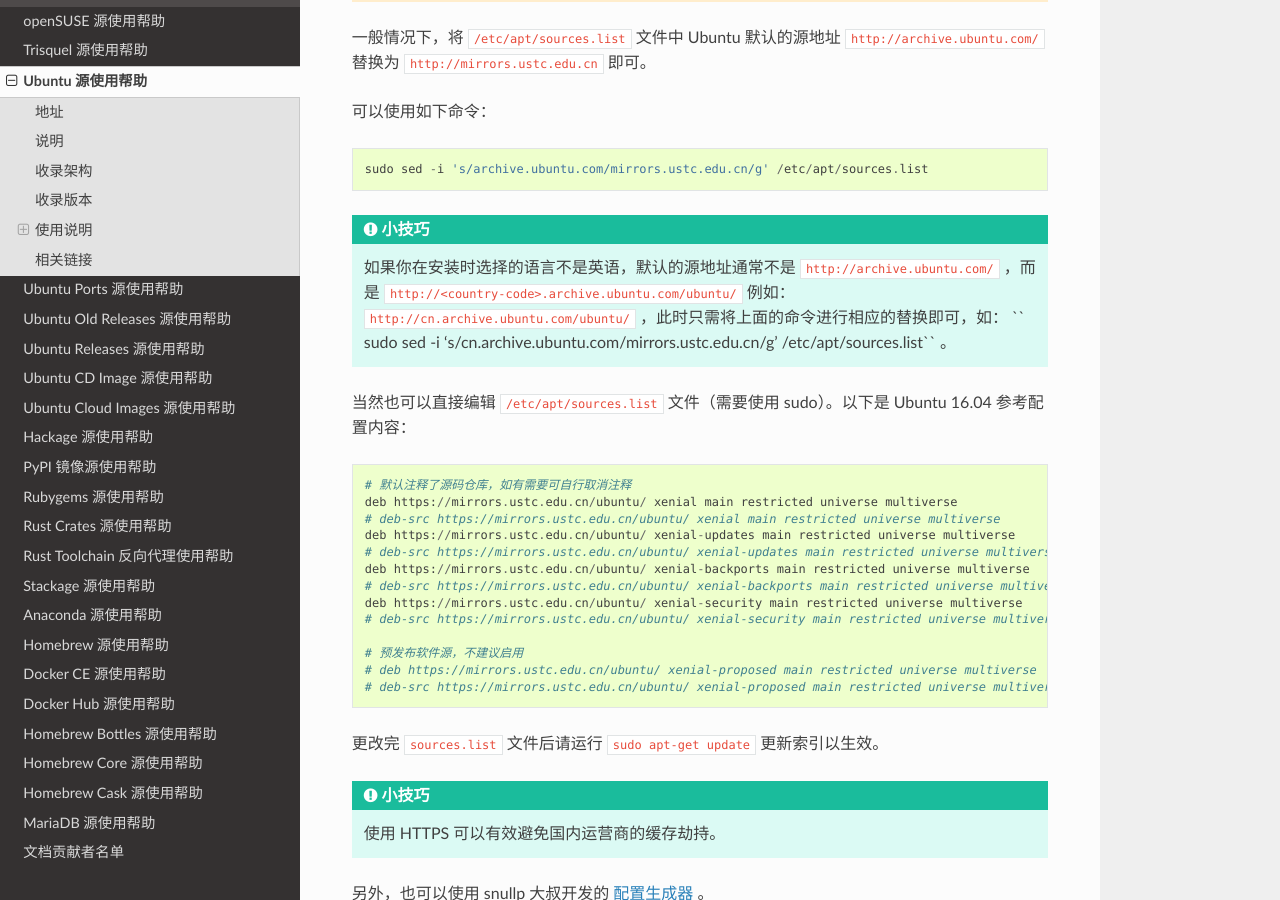
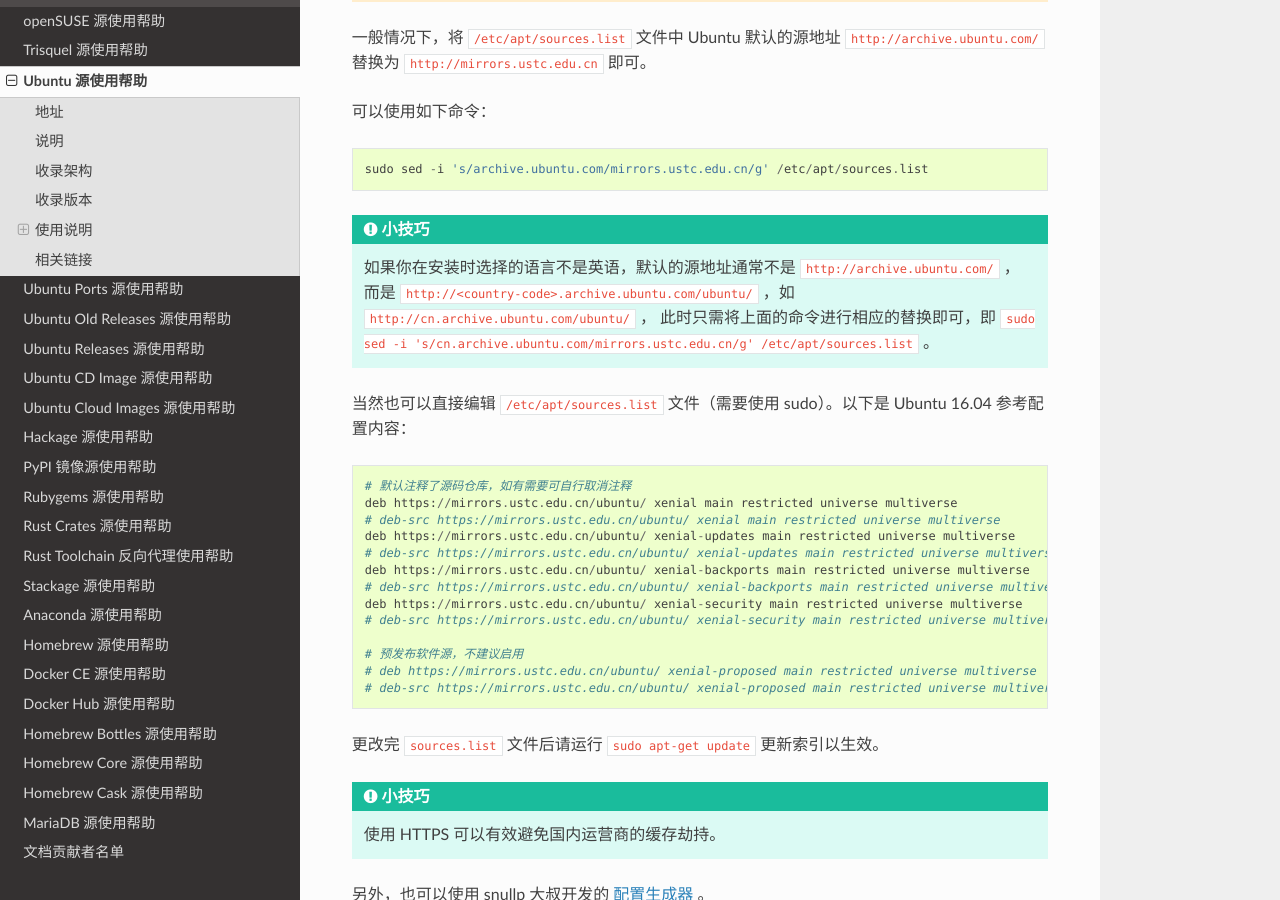
Before and after one commit to ustclug/mirrorhelp, a Sphinx documentation site: the page built from source/ubuntu.rst, in a window 1280 px wide and 900 px high, scrolled down 1600 px. Built offline with Sphinx 7.4.7 and the Read the Docs theme 2.0.0, drawn with Linux system fonts in a browser that asks for light colours; pages that are not in the unit, such as notebooks, are missing from menus.

Commit message:
fix ubuntu tips again
Signed-off-by: Shengjing Zhu <i@zhsj.me>

```diff
--- a/source/ubuntu.rst
+++ b/source/ubuntu.rst
@@ -55,7 +55,10 @@
   sudo sed -i 's/archive.ubuntu.com/mirrors.ustc.edu.cn/g' /etc/apt/sources.list
 
 .. tip::
-    如果你在安装时选择的语言不是英语，默认的源地址通常不是 ``http://archive.ubuntu.com/`` ，而是 ``http://<country-code>.archive.ubuntu.com/ubuntu/`` 例如： ``http://cn.archive.ubuntu.com/ubuntu/`` ，此时只需将上面的命令进行相应的替换即可，如： `` sudo sed -i 's/cn.archive.ubuntu.com/mirrors.ustc.edu.cn/g' /etc/apt/sources.list`` 。
+    如果你在安装时选择的语言不是英语，默认的源地址通常不是 ``http://archive.ubuntu.com/`` ，
+    而是 ``http://<country-code>.archive.ubuntu.com/ubuntu/`` ，如 ``http://cn.archive.ubuntu.com/ubuntu/`` ，
+    此时只需将上面的命令进行相应的替换即可，即
+    ``sudo sed -i 's/cn.archive.ubuntu.com/mirrors.ustc.edu.cn/g' /etc/apt/sources.list`` 。
 
 当然也可以直接编辑 :file:`/etc/apt/sources.list` 文件（需要使用 sudo）。以下是 Ubuntu 16.04 参考配置内容：
 
```
